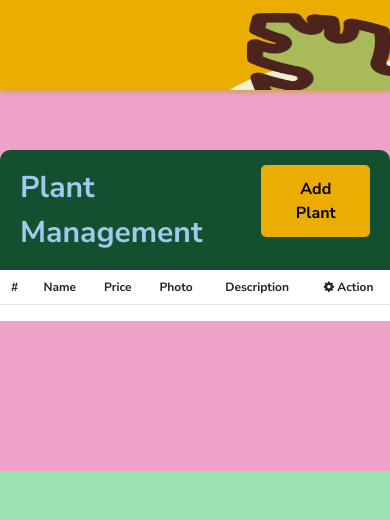
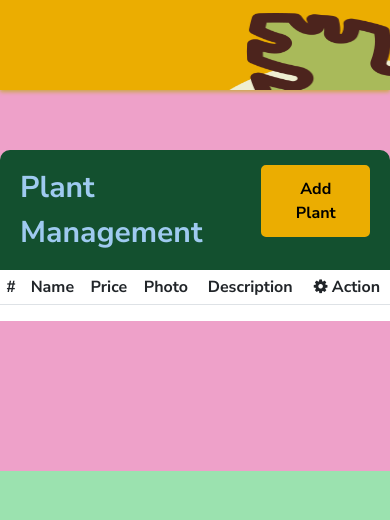
Before and after one commit to Lychamcem/capstone-js, a website with bundled scripts: page admin/view/admin.html in a window 390 px wide. Shown: the top 520 px of the page. Built offline with nearby package versions, Linux system fonts and the light colour scheme; no server answers; some icons are missing.

Commit message:
update-responsive

```diff
--- a/asset/scss/Layouts/_tableAdmin.scss
+++ b/asset/scss/Layouts/_tableAdmin.scss
@@ -52,64 +52,42 @@
 }
 
 @include responsive('xl') {
-   .AdminContent{
-    .HeaderTable{
-
-    }
-    .tableAdmin{
-
-    }
+   .AdminContent, .AdminModal {
+        padding: 150px;
+        font-size: 20px;
     }
 }
 
 @include responsive('lg') {
-    .AdminContent{
-        font-size: 20px;
-    .HeaderTable{
-
-    }
-    .tableAdmin{
-
-    }
+    .AdminContent, .AdminModal {
+        padding: 150px;
+        font-size: 18px;
     }
 }
 
 @include responsive('md') {
-    .AdminContent{
-        font-size: 15px;
-        .HeaderTable{
-
+    .AdminContent {
+        padding: 130px;
+        font-size: 16px;
     }
-        .tableAdmin{
-
-        }
+    .AdminModal{
+        padding: 110px;
     }
 }
 
 @include responsive('sm') {
     .AdminContent{
-        font-size: 12px;
-        .HeaderTable{
-
+        .tableAdmin {
+            th,td {
+                padding: 5px;
             }
-        .tableAdmin{
-
         }
     }
 }
 
 @include responsive('xs') {
     .AdminContent{
-        padding: 0px;
-        font-size: 10px;
-        .HeaderTable{
         padding: 5px;
-        }
-        .tableAdmin{
-
-            button{
-                font-size: 10px;
+        font-size: 8px;
     }
 }
-       }
-}
```
Also changed, not shown: asset/css/styles.css, 1 other file. Lines whose indentation alone changed are shown as unchanged.
